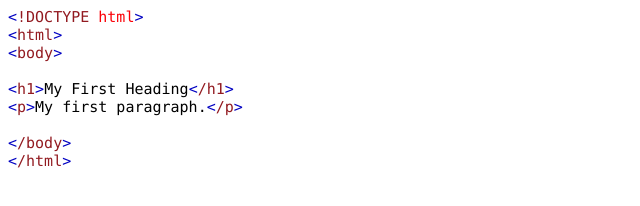
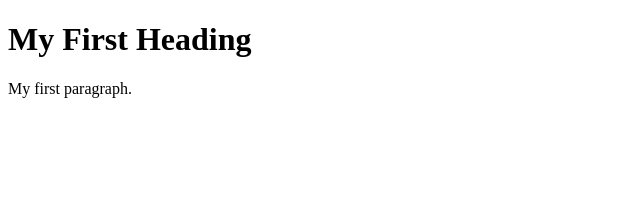
Before and after one commit to Gabrielhj17/gabrielhj, a plain HTML site: page html_website.html in a window 1280 px wide. Shown: the whole page, without its empty margins (0-640 px from the left). Drawn offline with Linux system fonts and the light colour scheme.

Commit message:
Update html_website.html

```diff
--- a/html_website.html
+++ b/html_website.html
@@ -1,33 +1,9 @@
-<!DOCTYPE html PUBLIC "-//W3C//DTD HTML 4.01//EN" "http://www.w3.org/TR/html4/strict.dtd">
+<!DOCTYPE html>
 <html>
-<head>
-  <meta http-equiv="Content-Type" content="text/html; charset=utf-8">
-  <meta http-equiv="Content-Style-Type" content="text/css">
-  <title></title>
-  <meta name="Generator" content="Cocoa HTML Writer">
-  <meta name="CocoaVersion" content="2113">
-  <style type="text/css">
-    p.p1 {margin: 0.0px 0.0px 0.0px 0.0px; font: 15.0px Menlo; color: #921a20; -webkit-text-stroke: #921a20}
-    p.p2 {margin: 0.0px 0.0px 0.0px 0.0px; font: 15.0px Menlo; -webkit-text-stroke: #000000; min-height: 18.0px}
-    p.p3 {margin: 0.0px 0.0px 0.0px 0.0px; font: 15.0px Menlo; -webkit-text-stroke: #000000}
-    span.s1 {font-kerning: none; color: #0000c2; background-color: #ffffff; -webkit-text-stroke: 0px #0000c2}
-    span.s2 {font-kerning: none; background-color: #ffffff}
-    span.s3 {font-kerning: none; color: #fb0007; background-color: #ffffff; -webkit-text-stroke: 0px #fb0007}
-    span.s4 {font-kerning: none}
-    span.s5 {font-kerning: none; color: #921a20; background-color: #ffffff; -webkit-text-stroke: 0px #921a20}
-    span.s6 {font: 12.0px Helvetica; font-kerning: none; color: #000000; -webkit-text-stroke: 0px #000000}
-  </style>
-</head>
 <body>
-<p class="p1"><span class="s1">&lt;</span><span class="s2">!DOCTYPE</span><span class="s3"> html</span><span class="s1">&gt;</span></p>
-<p class="p1"><span class="s1">&lt;</span><span class="s2">html</span><span class="s1">&gt;</span></p>
-<p class="p1"><span class="s1">&lt;</span><span class="s2">body</span><span class="s1">&gt;</span></p>
-<p class="p2"><span class="s4"></span><br></p>
-<p class="p3"><span class="s1">&lt;</span><span class="s5">h1</span><span class="s1">&gt;</span><span class="s2">My First Heading</span><span class="s1">&lt;</span><span class="s5">/h1</span><span class="s1">&gt;</span></p>
-<p class="p3"><span class="s1">&lt;</span><span class="s5">p</span><span class="s1">&gt;</span><span class="s2">My first paragraph.</span><span class="s1">&lt;</span><span class="s5">/p</span><span class="s1">&gt;</span></p>
-<p class="p2"><span class="s4"></span><br></p>
-<p class="p1"><span class="s1">&lt;</span><span class="s2">/body</span><span class="s1">&gt;</span></p>
-<p class="p1"><span class="s1">&lt;</span><span class="s2">/html</span><span class="s1">&gt;</span><span class="s6"><br>
-</span></p>
+
+<h1>My First Heading</h1>
+<p>My first paragraph.</p>
+
 </body>
 </html>
```
